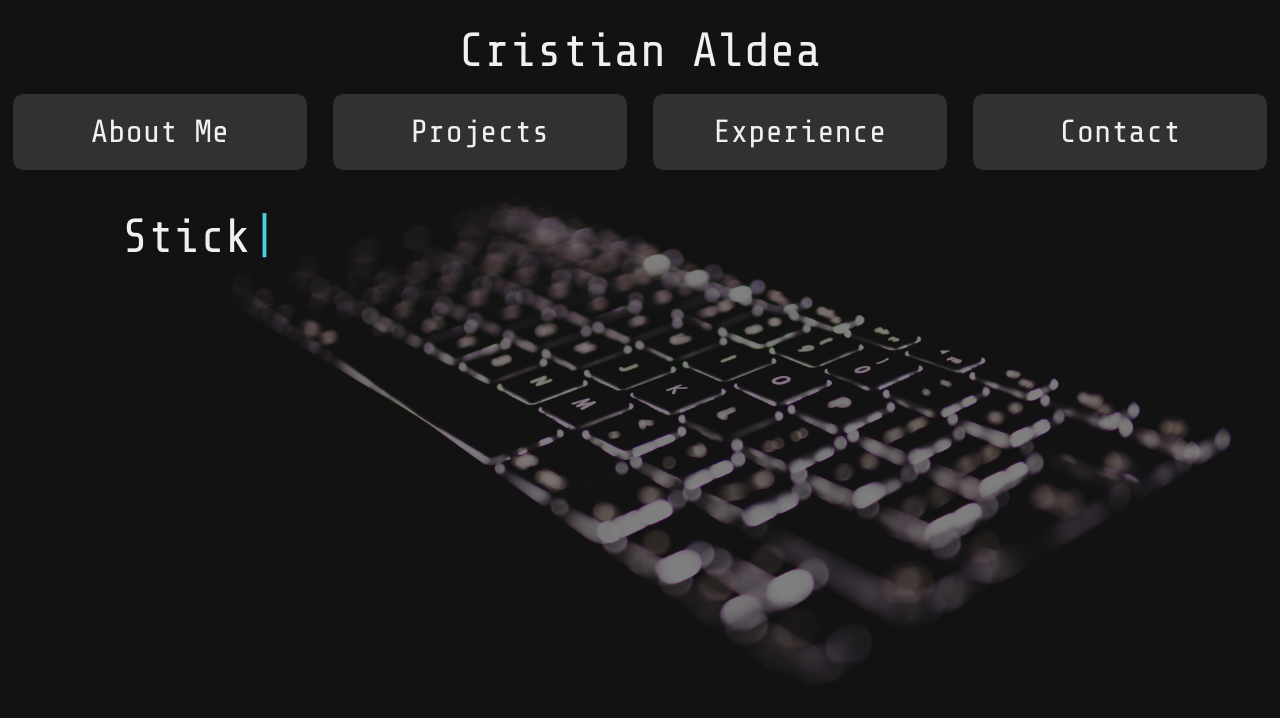
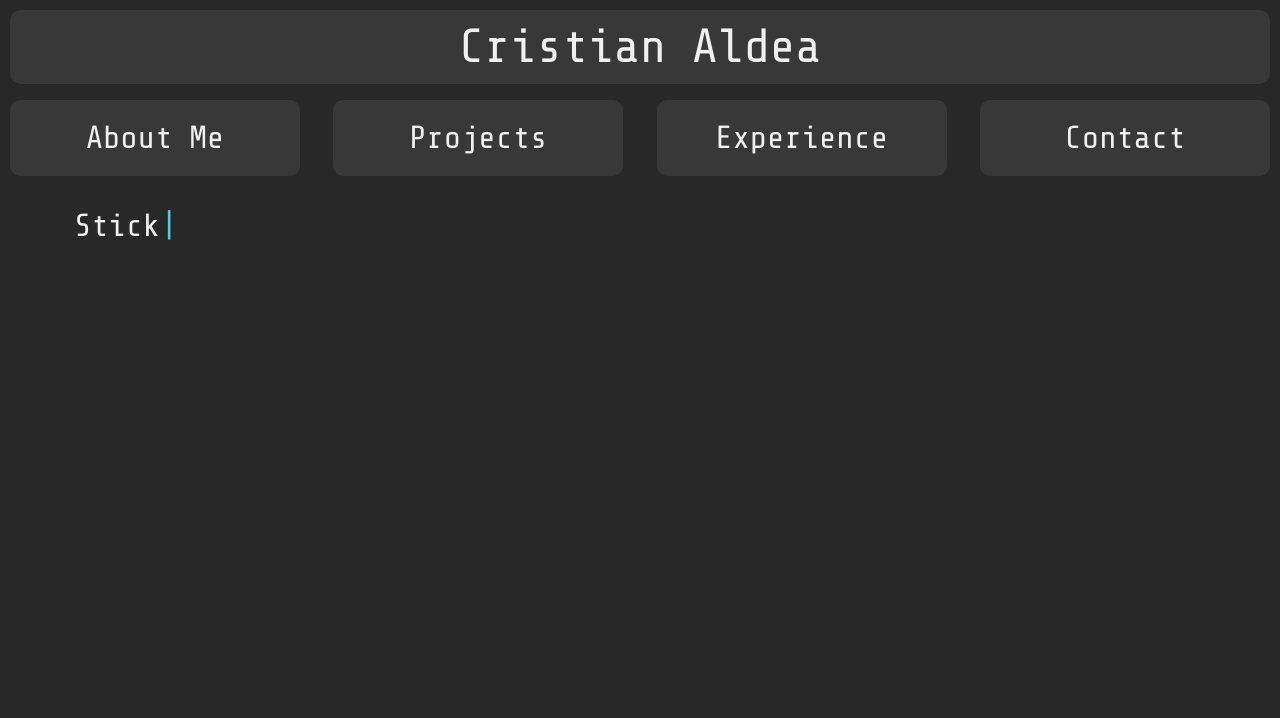
Before and after one commit to TheGreatMarkus/project-megaphone, an Angular app: page / in a window 1280 px wide. Shown: the top 718 px of the page. Built offline with nearby package versions, Linux system fonts and the light colour scheme.

Commit message:
Add animation for subpages

```diff
--- a/src/app/app.component.html
+++ b/src/app/app.component.html
@@ -1,8 +1,14 @@
+<div id="background-image"></div>
+
 <div id="main-content">
-  <div id="name">Cristian Aldea</div>
-  <app-top-bar></app-top-bar>
+  <div class="fade-in">
+    <div id="name">Cristian Aldea</div>
+    <app-top-bar></app-top-bar>
+  </div>
 
   <app-typing-message></app-typing-message>
 
-  <router-outlet></router-outlet>
+  <div class="fade-in" id="text-content">
+    <router-outlet></router-outlet>
+  </div>
 </div>
--- a/src/app/app.component.scss
+++ b/src/app/app.component.scss
@@ -2,8 +2,15 @@
 
 #name {
   @extend .largest-text;
+  @extend .bg-darker;
   text-align: center;
-  padding-top: 0.5em;
+  width: 100%;
+  border-radius: 10px;
+  width: 100%;
+  align-self: center;
+  margin: auto;
+  margin-top: 10px;
+  padding: 10px 0;
 }
 
 :host {
@@ -12,16 +19,40 @@
   height: 100%;
 }
 
-#main-content {
+#background-image {
+  @extend .fade-in;
+  position: fixed;
   width: 100%;
   height: 100%;
+  z-index: 1;
+  top: 0;
+  bottom: 0;
+  left: 0;
+  right: 0;
+
+  // background: linear-gradient(rgba(0, 0, 0, 0.5), rgba(0, 0, 0, 0.5)),
+  //   url(../assets/keyboard.jpg);
+  background-color: rgba(40, 40, 40, 1);
+  background-size: 100% 100%;
+}
+
+#main-content {
+  right: 10px;
+  left: 10px;
+  padding-bottom: 20px;
+  display: flex;
+  flex-direction: column;
+  height: fit-content;
   z-index: 2;
-  display: block;
+  position: absolute;
+}
 
-  background: linear-gradient(rgba(0, 0, 0, 0.5), rgba(0, 0, 0, 0.5)),
-    url(../assets/keyboard.jpg);
-  background-size: 100% 100%;
-  animation: fadeIn 1s;
+#text-content {
+  flex: 1;
+}
+
+.fade-in {
+  animation: fadeInDelayed 3.5s;
 }
 
 @keyframes fadeIn {
@@ -32,3 +63,15 @@
     opacity: 1;
   }
 }
+
+@keyframes fadeInDelayed {
+  0% {
+    opacity: 0;
+  }
+  50% {
+    opacity: 0;
+  }
+  100% {
+    opacity: 1;
+  }
+}
--- a/src/app/components/about-page/about-page.component.html
+++ b/src/app/components/about-page/about-page.component.html
@@ -1 +1 @@
-<p>This is the About Page. Will be filled in soon ;)</p>
+<div>This is the About Page. Will be filled in soon ;)</div>
--- a/src/app/components/about-page/about-page.component.scss
+++ b/src/app/components/about-page/about-page.component.scss
@@ -1,5 +1,5 @@
 @import "../../../common.scss";
-p {
-  @extend .larger-text;
-  text-align: center;
+
+:host {
+  @extend .section-content-card;
 }
--- a/src/app/components/top-bar/top-bar.component.scss
+++ b/src/app/components/top-bar/top-bar.component.scss
@@ -1,37 +1,34 @@
 @import "../../../common.scss";
 
 .horizontal-bar {
-  display: flex;
-  box-sizing: border-box;
-  align-items: center;
   @media screen {
     flex-direction: row;
-    width: 100%;
-    padding: 1em 0;
+    margin: 1em 0;
   }
   @media (max-width: $responsive-width) {
     flex-direction: column;
-    width: 100%;
     height: fit-content;
   }
 
-  justify-content: space-around;
+  display: flex;
+  align-items: center;
+  width: 100%;
+  justify-content: space-between;
 }
 
 .top-bar-button {
   @extend .larger-text;
   @extend .bg-darker;
   @extend .button;
+  @extend .card;
 
   @media screen {
-    width: 23%;
+    flex-basis: 23%;
   }
   @media (max-width: $responsive-width) {
-    box-sizing: border-box;
-    width: 95%;
+    width: 100%;
     margin: 5px 0;
   }
   text-align: center;
-  border-radius: 10px;
   padding: 20px 0px;
 }
--- a/src/app/components/typing-message/typing-message.component.html
+++ b/src/app/components/typing-message/typing-message.component.html
@@ -1,5 +1,3 @@
-<div id="intro">
-  <div id="intro-text">
-    {{ text }}<span id="cursor" *ngIf="showCursor">|</span>
-  </div>
+<div id="intro-text">
+  {{ text }}<span id="cursor" *ngIf="showCursor">|</span>
 </div>
--- a/src/app/components/typing-message/typing-message.component.scss
+++ b/src/app/components/typing-message/typing-message.component.scss
@@ -1,26 +1,18 @@
 @import "../../../common.scss";
 
-#intro {
-  @extend .largest-text;
+#intro-text {
+  @extend .larger-text;
+  width: 100%;
+  height: 2em;
+  margin: 0.5em 0;
+  padding: 0 2em;
   box-sizing: border-box;
-  width: 100%;
-  height: fit-content;
-  margin: 0.5em 0;
-  padding-left: 2em;
-}
-
-#intro-text {
-  @extend .largest-text;
-  width: fit-content;
-  box-sizing: border-box;
-  white-space: pre-wrap;
   text-align: left;
   overflow-wrap: break-word;
   word-wrap: break-word;
 }
 
 #cursor {
-  @extend .largest-text;
+  @extend .larger-text;
   color: $accent-color;
-  width: 0;
 }
--- a/src/app/components/typing-message/typing-message.component.ts
+++ b/src/app/components/typing-message/typing-message.component.ts
@@ -29,7 +29,6 @@ export class TypingMessageComponent {
 
     const updateCursor = () => {
       cursorTimer -= cursorCheckTime;
-      console.log(this.showCursor);
       if (cursorTimer <= 0) {
         this.showCursor = !this.showCursor;
         cursorTimer = cursorBlinkTime;
--- a/src/common.scss
+++ b/src/common.scss
@@ -74,6 +74,10 @@ $responsive-width: 800px;
   user-select: none;
 }
 
+.card {
+  border-radius: 10px;
+}
+
 .button {
   @extend .noselect;
   cursor: pointer;
@@ -89,3 +93,23 @@ $responsive-width: 800px;
 
   color: $accent-color-dark;
 }
+
+.section-content-card {
+  @extend .bg-darker;
+  @extend .card;
+
+  display: block;
+  position: relative;
+  animation: floatBubble 0.2s normal ease-out;
+}
+
+@keyframes floatBubble {
+  0% {
+    top: 10px;
+    opacity: 0;
+  }
+  100% {
+    top: 0px;
+    opacity: 1;
+  }
+}
--- a/src/styles.scss
+++ b/src/styles.scss
@@ -19,6 +19,11 @@ body {
   margin: 0;
   height: 100%;
   background-color: black;
+
+  -ms-overflow-style: none;
+  ::-webkit-scrollbar {
+    display: none;
+  }
 }
 
 ::selection {
```
